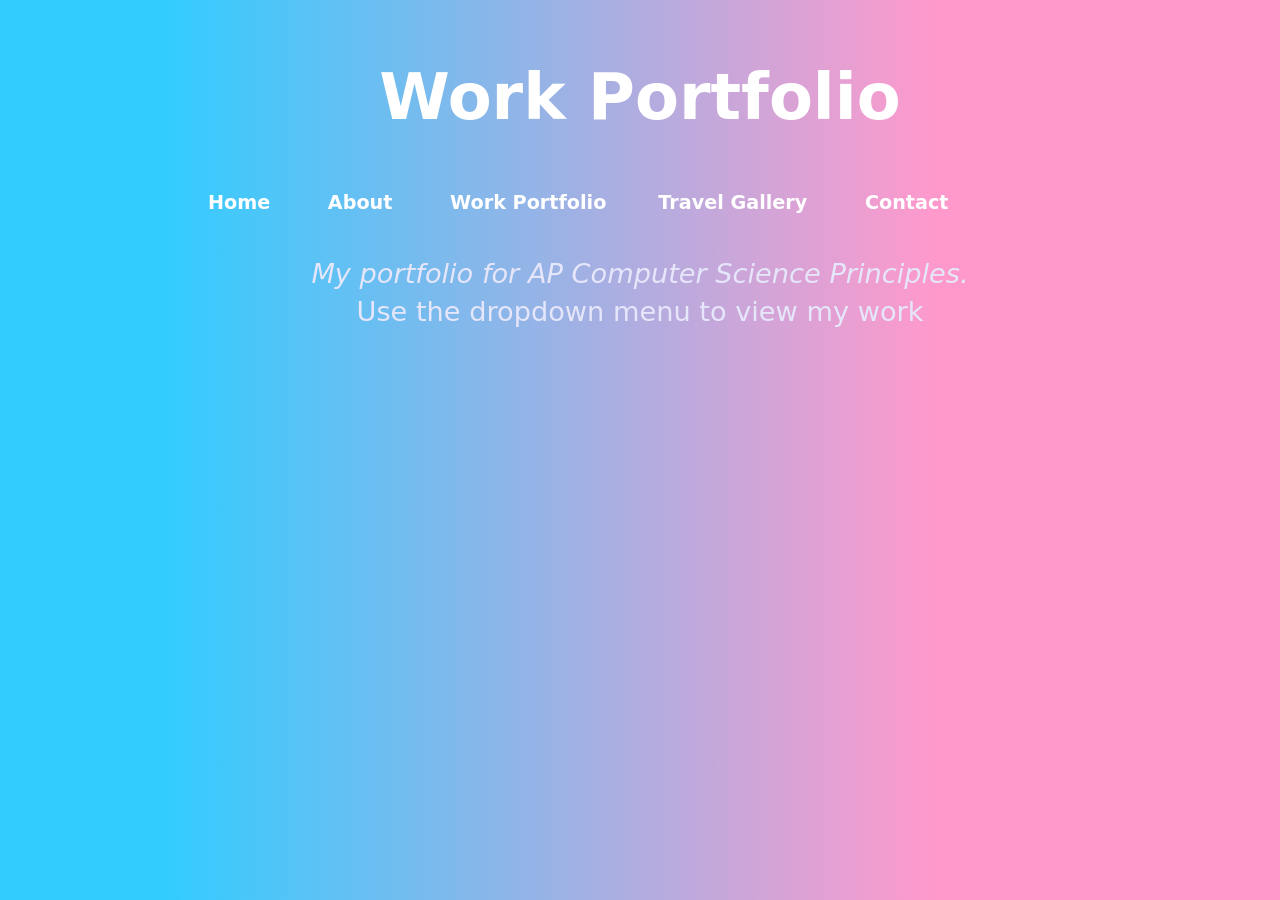
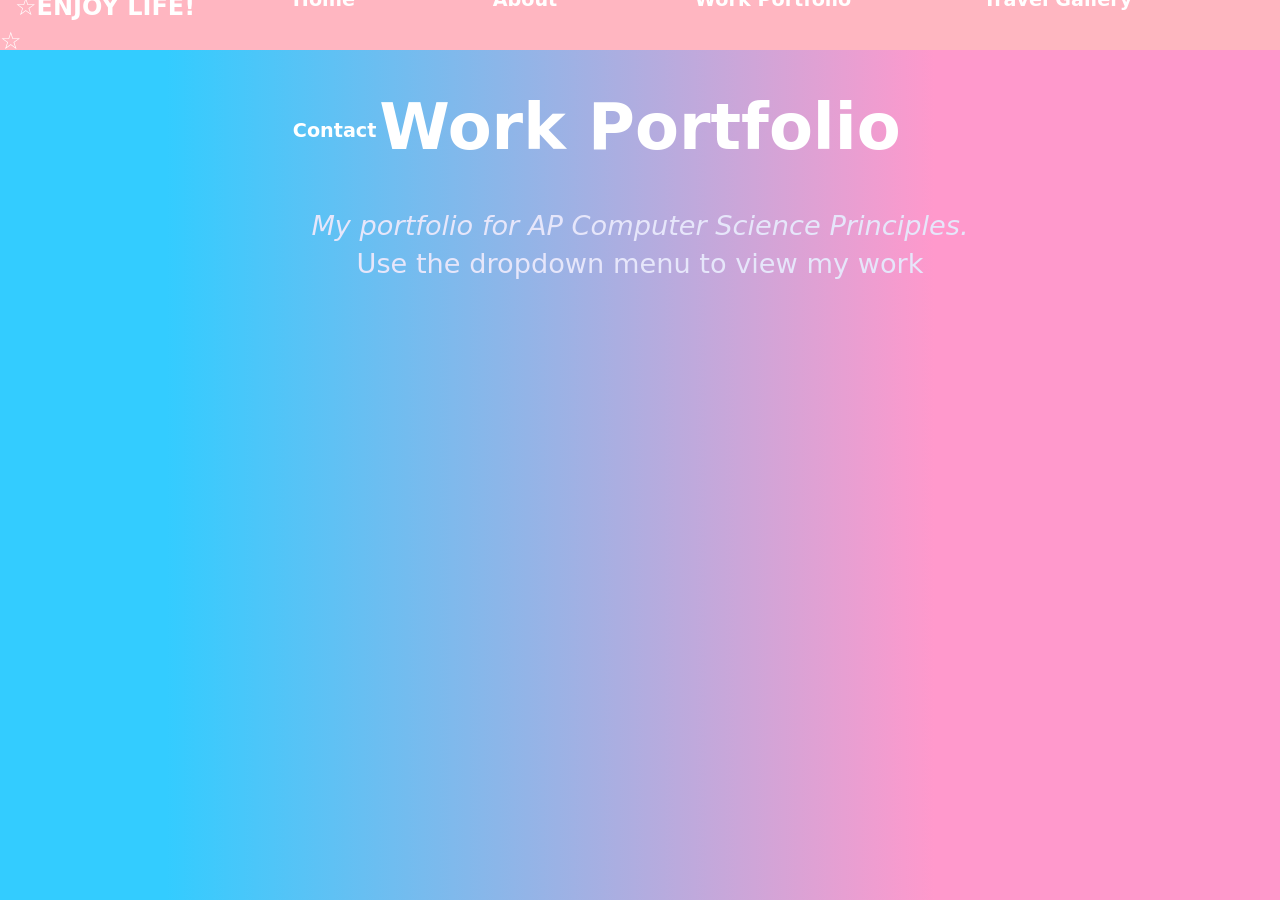
Before and after one commit to CNakano7/CNakano7.github.io, a Jekyll site: the page Work Portfolio/index.html, which Jekyll copies as it is, in a window 1280 px wide. Built offline with Jekyll 4.4.1, drawn with Linux system fonts in a browser that asks for light colours.

Commit message:
Update index.html

```diff
--- a/Work Portfolio/index.html
+++ b/Work Portfolio/index.html
@@ -8,11 +8,13 @@
 
 	<body>
 
-<h1 style="color: white; text-align:center; font-size:400%">Work Portfolio</h1>
+<h1 style="color: white; text-align:center; font-size:400%; padding-top:30px">Work Portfolio</h1>
 
 </body>
 	<body>
-<nav>
+    <header>
+    <b><p style="color:white; padding-left:15px;">☆ENJOY LIFE!☆</p></b>
+    <nav>
 <ul>
   <li style="font-size:120%;"><a class="active" href="/index.html">Home</a></li>
   <li style="font-size:120%;"><a href="/About/index.html">About</a></li>
@@ -26,6 +28,7 @@
   <li style="font-size:120%;"><a href="/Contact/index.html">Contact</a></li>
 </ul>
 </nav>
+    </header>
 	<p style="color: lavender; text-align:center; font-size:170%"><i>My portfolio for AP Computer Science Principles.</i><br>Use the dropdown menu to view my work</p>
 </body>
 </html>
```
